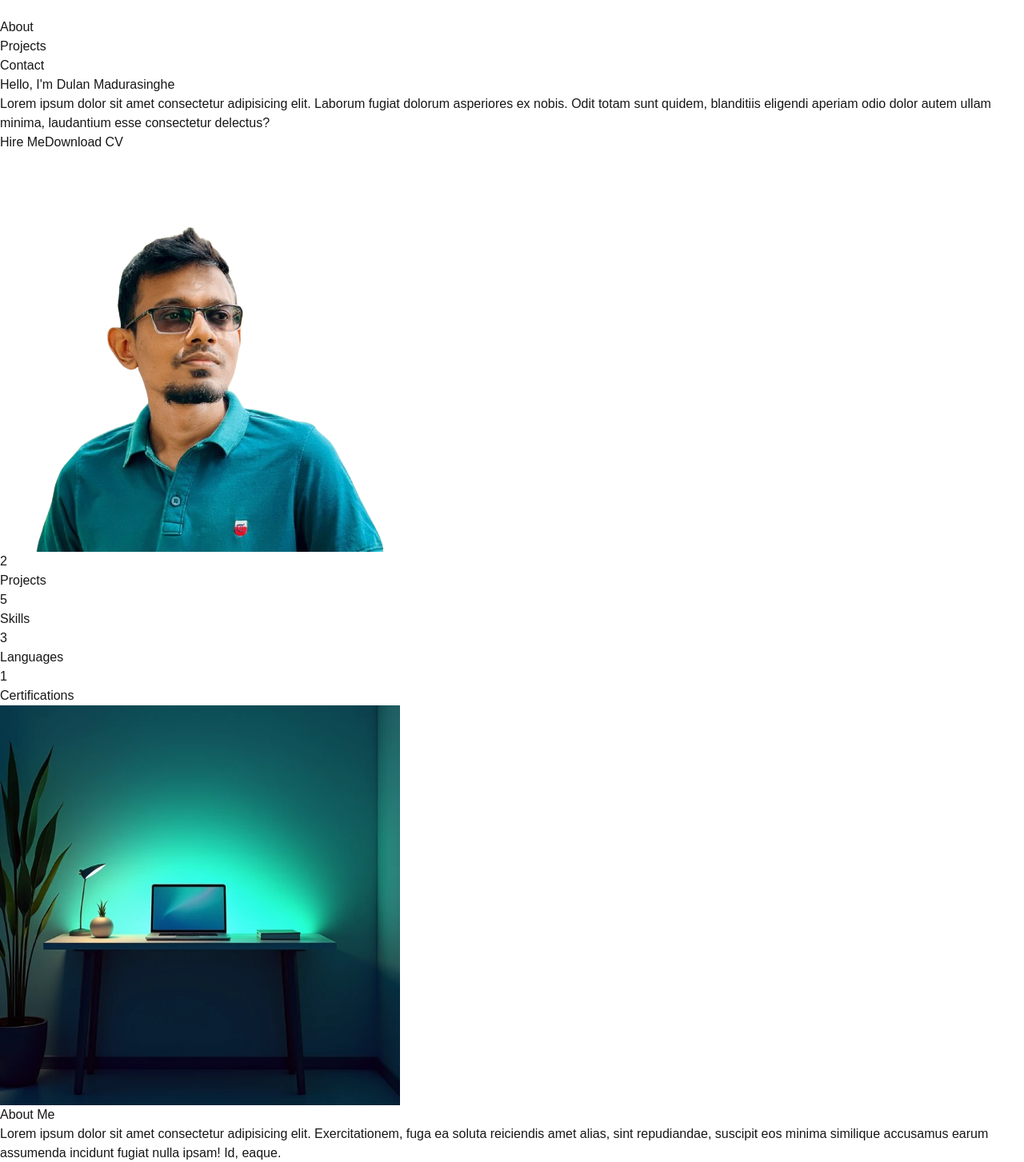
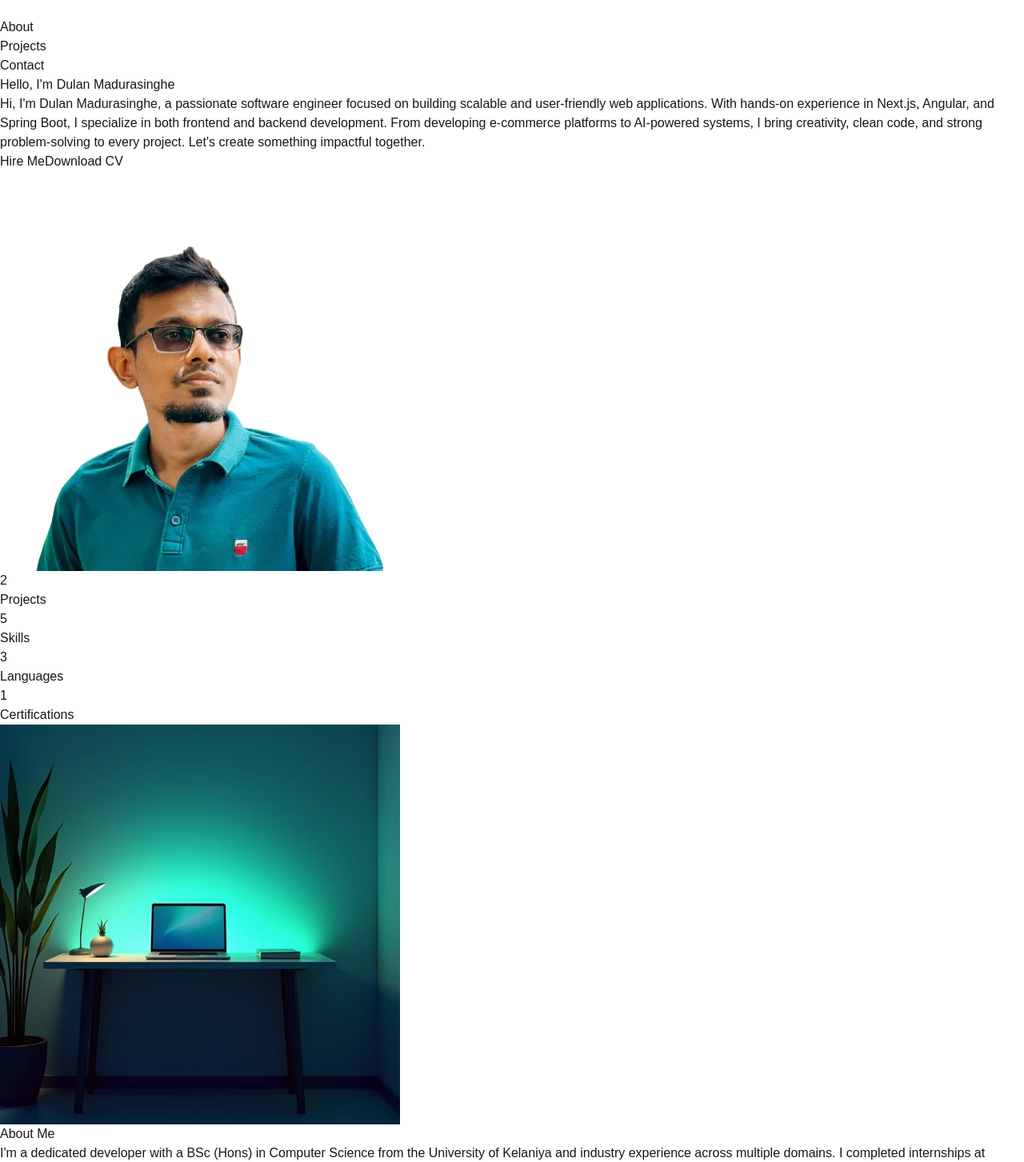
Before and after one commit to madurasinghekldp/Portfolio, a Next.js app: page / in a window 1280 px wide. Shown: the part 77-1530 px from the top of the page at 80% size. Built offline with nearby package versions, Linux system fonts and the light colour scheme.

Commit message:
fix: Update AboutSection and HeroSection content with accurate personal information and professional experience

```diff
--- a/src/components/AboutSection.tsx
+++ b/src/components/AboutSection.tsx
@@ -54,9 +54,14 @@ const AboutSection = () => {
             <Image src="/images/about-section-image.png" width={500} height={500} alt="about-image"/>
             <div className='mt-4 md:mt-0 text-left flex flex-col h-full'>
                 <h2 className='text-4xl font-bold text-white mb-4'>About Me</h2>
-                <p className='text-base lg:text-lg'>Lorem ipsum dolor sit amet consectetur adipisicing elit. Exercitationem, fuga ea
-                    soluta reiciendis amet alias, sint repudiandae, suscipit eos minima similique
-                    accusamus earum assumenda incidunt fugiat nulla ipsam! Id, eaque.
+                <p className='text-base lg:text-lg text-justify'>
+                    I'm a dedicated developer with a BSc &#40;Hons&#41; in Computer Science from the University of
+                    Kelaniya and industry experience across multiple domains. I completed internships at
+                    Redcode Solution and Adventa Holding, where I contributed to real-world solutions in
+                    e-commerce, fishing industry management, and AI chatbots. Skilled in JavaScript, Python,
+                    TypeScript, and cloud-ready stacks, I love diving into new technologies and continuously
+                    improving my craft. Whether working in Agile teams or leading frontend efforts, I bring
+                    commitment, adaptability, and a collaborative spirit to every opportunity.
                 </p>
                 <div className='flex flex-row mt-8'>
                     <TabButton id="skills" selectTab={()=>handleTabChange("skills")} active={tab=="skills"} color={"border-indigo-600"}>
--- a/src/components/HeroSection.tsx
+++ b/src/components/HeroSection.tsx
@@ -24,10 +24,12 @@ export const HeroSection = () => {
 
                         repeat={Infinity}
                         /></h1>
-                <p className='text-neutral-400 text-base sm:text-lg lg:text-xl mb-4'>
-                    Lorem ipsum dolor sit amet consectetur adipisicing elit. Laborum fugiat dolorum asperiores ex nobis.
-                    Odit totam sunt quidem, blanditiis eligendi aperiam odio dolor autem ullam minima, laudantium esse
-                    consectetur delectus?
+                <p className='text-neutral-400 text-base text-justify sm:text-lg lg:text-xl mb-4'>
+                    Hi, I'm Dulan Madurasinghe, a passionate software engineer focused on building scalable and
+                    user-friendly web applications. With hands-on experience in Next.js, Angular, and Spring Boot,
+                    I specialize in both frontend and backend development. From developing e-commerce platforms to
+                    AI-powered systems, I bring creativity, clean code, and strong problem-solving to every project.
+                     Let's create something impactful together.
                 </p>
                 <button className='px-6 py-3 w-full sm:w-fit rounded-full mr-4 bg-gradient-to-br
                  from-indigo-600 to-emerald-600 via-sky-600 hover:bg-slate-200 text-white'>Hire Me</button>
```
